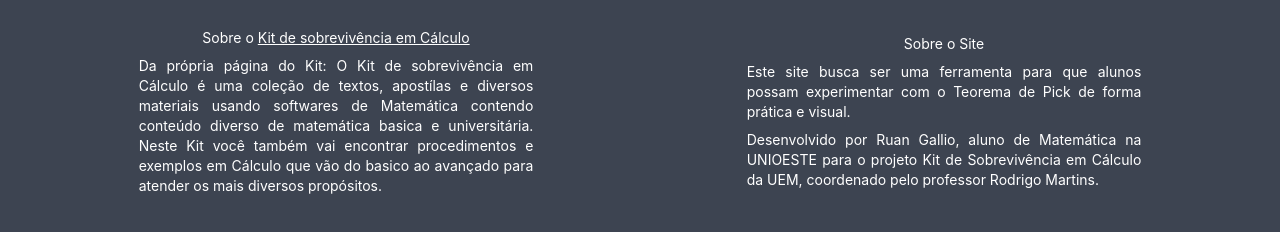
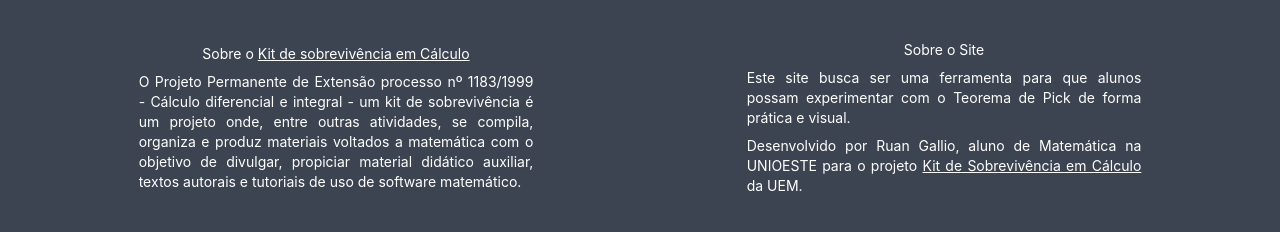
Before and after one commit to RuanGallio/Teorema_de_Pick_UEM, a Vue app: page / in a window 1280 px wide. Shown: the part 564-796 px from the top of the page. Built offline with nearby package versions, Linux system fonts and the light colour scheme.

Commit message:
Update mostrar as informação na malha; Fix de informações no Footer;

```diff
--- a/src/components/Footer.vue
+++ b/src/components/Footer.vue
@@ -20,12 +20,12 @@
           >
         </h2>
         <p class="text-justify">
-          Da própria página do Kit: O Kit de sobrevivência em Cálculo é uma
-          coleção de textos, apostílas e diversos materiais usando softwares de
-          Matemática contendo conteúdo diverso de matemática basica e
-          universitária. Neste Kit você também vai encontrar procedimentos e
-          exemplos em Cálculo que vão do basico ao avançado para atender os mais
-          diversos propósitos.
+          O Projeto Permanente de Extensão processo nº 1183/1999 - Cálculo
+          diferencial e integral - um kit de sobrevivência é um projeto onde,
+          entre outras atividades, se compila, organiza e produz materiais
+          voltados a matemática com o objetivo de divulgar, propiciar material
+          didático auxiliar, textos autorais e tutoriais de uso de software
+          matemático.
         </p>
       </div>
       <div class="flex flex-col gap-2 w-2/3">
@@ -43,8 +43,11 @@
         </p>
         <p class="text-justify">
           Desenvolvido por Ruan Gallio, aluno de Matemática na UNIOESTE para o
-          projeto Kit de Sobrevivência em Cálculo da UEM, coordenado pelo
-          professor Rodrigo Martins.
+          projeto
+          <a class="link" target="_blank" href="http://www.dma.uem.br/kit"
+            >Kit de Sobrevivência em Cálculo</a
+          >
+          da UEM.
         </p>
       </div>
     </div>
--- a/src/components/PicksGrid.vue
+++ b/src/components/PicksGrid.vue
@@ -4,6 +4,19 @@ import { pointOnPolygon, pointInPolygon } from "geometric";
 
 const canvasRef = ref<HTMLCanvasElement | null>(null);
 const ctx = ref<CanvasRenderingContext2D | null>(null);
+const pickFormula = ref(`
+  <math xmlns="http://www.w3.org/1998/Math/MathML" >
+    <mrow>
+      <mi>A</mi><mo>=</mo>
+      <mi>i</mi><mo>+</mo>
+      <mfrac>
+      <mn>1</mn><mn>2</mn>
+      </mfrac><mi>b</mi> <mo> - </mo>
+      <mn>1</mn>
+    </mrow>
+  </math>
+`);
+
 let canvasWidth = 400;
 let canvasHeight = 400;
 
@@ -22,6 +35,8 @@ onMounted(() => {
 
 watch(numberOfGridPoints, (newValue) => {
   // Draw the grid points
+
+  clearGrid();
   drawGridPoints(newValue);
 });
 
@@ -138,7 +153,7 @@ const handleClick = (event: MouseEvent) => {
 
     if (context) {
       // Set the fill color to green
-      context.fillStyle = "#0f0";
+      context.fillStyle = "#f00";
 
       // Draw a larger circle at the center of the grid point using twice the point radius
       context.beginPath();
@@ -237,15 +252,34 @@ const drawGridPoints = (numberOfPoints: number) => {
         @click="handleClick"
       />
       <div v-show="polygon.length" class="flex flex-col">
+        <div class="flex flex-row items-center h-16 w-full gap-4">
+          <h1 class="text-black">Teorema de Pick:</h1>
+          <div class="mathml-formula text-black" v-html="pickFormula"></div>
+        </div>
+        <p
+          class="text-black mb-4"
+        >
+          Onde:
+          <ul>
+            <li>
+              <b>i</b> é a quantidade de pontos no interior do
+              polígono
+            </li>
+            <li>
+              <b>b</b> é a quantidade de pontos na borda (vértices inclusos) do polígono
+            </li>
+
+          </ul>
+        </p>
         <h1 class="text-black">
-          Quantidade de pontos dentro do polígono: {{ pointsInsidePolygon }}
+          Quantidade de pontos dentro do polígono: <b>{{ pointsInsidePolygon }}</b>
         </h1>
         <h1 class="text-black">
-          Quantidade de pontos na borda do polígono: {{ pointsOnPolygon }}
+          Quantidade de pontos na borda do polígono: <b> {{ pointsOnPolygon }}</b>
         </h1>
-        <h1 class="text-black">
+        <h1 class="text-black mt-3">
           Área do polígono por Pick:
-          {{ polygonAreaPick(pointsInsidePolygon, pointsOnPolygon) }} unidades
+         <b> {{ polygonAreaPick(pointsInsidePolygon, pointsOnPolygon) }}</b> unidades
           de área
         </h1>
       </div>
```
